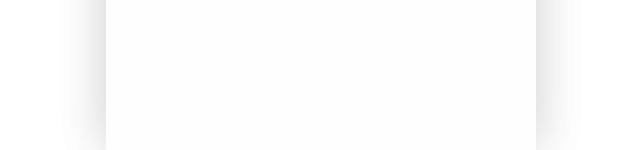
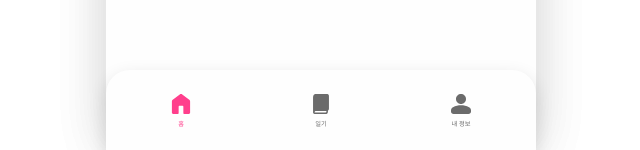
Before and after one commit to Dubabbi/2025_SEASONTHON_TEAM_17_FE, a React (Vite) app: page / in a window 1280 px wide. Shown: the part 650-800 px from the top of the page, without its empty margins (319-959 px from the left). Built offline with nearby package versions, Linux system fonts and the light colour scheme; a web font is replaced by a local one.

Commit message:
feat: 바텀 내비게이션바 구현

```diff
--- /dev/null
+++ b/src/shared/layouts/header-bar.tsx
@@ -0,0 +1,78 @@
+import BellIcon from '@assets/icons/alarm.svg?react';
+import ArrowIcon from '@assets/icons/arrow.svg?react';
+import LogoIcon from '@assets/icons/logo.svg?react';
+import { useNavigate } from 'react-router-dom';
+
+export type HeaderVariant = 'home' | 'title';
+
+export interface HeaderProps {
+  variant?: HeaderVariant; // 'home' | 'title'
+  title?: string; // variant='title'일 때 표시
+  backgroundColorClass?: string;
+  showDivider?: boolean;
+  onBellClick?: () => void; // home 우측 버튼
+  onBack?: () => void; // title 좌측 back
+  className?: string;
+}
+
+export default function Header({
+  variant = 'title',
+  title = '',
+  backgroundColorClass = 'bg-white',
+  showDivider = true,
+  onBellClick,
+  onBack,
+  className = '',
+}: HeaderProps) {
+  const nav = useNavigate();
+  const handleBack = () => (onBack ? onBack() : nav(-1));
+
+  return (
+    <header
+      className={[
+        'sticky top-0 z-[var(--z-header)] px-[2.4rem] py-[1.8rem]',
+        backgroundColorClass,
+        showDivider ? 'border-gray-200 border-b' : '',
+        className,
+      ].join(' ')}
+    >
+      <div className="grid grid-cols-[2.8rem_1fr_2.8rem] items-center">
+        <div className="h-[2.8rem] w-[2.8rem]">
+          {variant === 'title' && (
+            <button
+              type="button"
+              onClick={handleBack}
+              aria-label="뒤로가기"
+              className="grid h-[2.8rem] w-[2.8rem] place-items-center"
+            >
+              <ArrowIcon className="h-[2.8rem] w-[2.8rem] rotate-180 text-gray-600" />
+            </button>
+          )}
+        </div>
+
+        <div className="flex-row-center">
+          {variant === 'home' ? (
+            <LogoIcon className="h-[2.8rem] w-[2.8rem] text-primary-500" />
+          ) : (
+            <h1 className={['heading2-600 text-gray-900', title ? '' : 'invisible'].join(' ')}>
+              {title}
+            </h1>
+          )}
+        </div>
+
+        <div className="flex h-[2.8rem] w-[2.8rem] items-center justify-end">
+          {variant === 'home' ? (
+            <button
+              type="button"
+              aria-label="알림"
+              onClick={onBellClick}
+              className="grid place-items-center"
+            >
+              <BellIcon className="h-[2.8rem] w-[2.8rem] text-primary-500" />
+            </button>
+          ) : null}
+        </div>
+      </div>
+    </header>
+  );
+}
--- a/src/shared/layouts/layout.tsx
+++ b/src/shared/layouts/layout.tsx
@@ -1,4 +1,5 @@
-import Header, { type HeaderProps } from '@layouts/Header';
+import Header, { type HeaderProps } from '@layouts/header-bar';
+import NavigationBar from '@layouts/nav-bar';
 import { Outlet, ScrollRestoration, useLocation } from 'react-router-dom';
 
 const ROUTE_HEADERS: Array<{
@@ -7,11 +8,15 @@ const ROUTE_HEADERS: Array<{
 }> = [
   { test: (p) => p === '/', props: { variant: 'home', showDivider: true } },
   {
-    test: (p) => p.startsWith('/write'),
+    test: (p) => p.startsWith('/diary/create'),
     props: { variant: 'title', title: '감정 일기 작성하기' },
   },
   {
-    test: (p) => p.startsWith('/terms/service'),
+    test: (p) => p.startsWith('/diary/record'),
+    props: { variant: 'title', title: '나의 감정 일기 기록' },
+  },
+  {
+    test: (p) => p.startsWith('/mypage/terms-service'),
     props: { variant: 'title', title: '서비스 이용약관' },
   },
   {
@@ -36,6 +41,7 @@ export default function Layout() {
         <ScrollRestoration />
         <Outlet />
       </main>
+      <NavigationBar />
     </div>
   );
 }
--- /dev/null
+++ b/src/shared/layouts/nav-bar.tsx
@@ -0,0 +1,59 @@
+import DiaryIcon from '@assets/icons/book.svg?react';
+import HomeIcon from '@assets/icons/home.svg?react';
+import ProfileIcon from '@assets/icons/profile.svg?react';
+import { Link, useLocation } from 'react-router-dom';
+
+export default function NavigationBar() {
+  const { pathname } = useLocation();
+  const normalize = (p: string) => (p !== '/' && p.endsWith('/') ? p.slice(0, -1) : p);
+
+  const isActivePath = (current: string, target: string) => {
+    const cur = normalize(current);
+    const tgt = normalize(target);
+    if (tgt === '/') return cur === '/';
+    return cur === tgt || cur.startsWith(`${tgt}/`);
+  };
+
+  const iconStyle = 'size-[2.8rem]';
+
+  const menuList = [
+    {
+      title: '홈',
+      to: '/',
+      icon: <HomeIcon className={iconStyle} />,
+    },
+    {
+      title: '일기',
+      to: '/diary',
+      icon: <DiaryIcon className={iconStyle} />,
+    },
+    {
+      title: '내 정보',
+      to: '/mypage',
+      icon: <ProfileIcon className={iconStyle} />,
+    },
+  ];
+
+  return (
+    <div className="-translate-x-1/2 fixed bottom-0 left-1/2 z-[var(--z-bottom-nav)] flex h-[8rem] w-full max-w-[43rem] items-center justify-around rounded-t-[2.4rem] bg-gray-50 px-2 shadow-md">
+      {menuList.map((menu) => {
+        const isActive = isActivePath(pathname, menu.to);
+        return (
+          <Link
+            key={menu.to}
+            to={menu.to}
+            title={menu.title}
+            className="flex flex-col items-center justify-center gap-[0.2rem]"
+          >
+            <span className={`${isActive ? 'text-primary-600' : 'text-gray-600'}`}>
+              {menu.icon}
+            </span>
+            <span className={`ct4 ${isActive ? 'text-primary-600' : 'text-gray-600'}`}>
+              {menu.title}
+            </span>
+          </Link>
+        );
+      })}
+    </div>
+  );
+}
```
